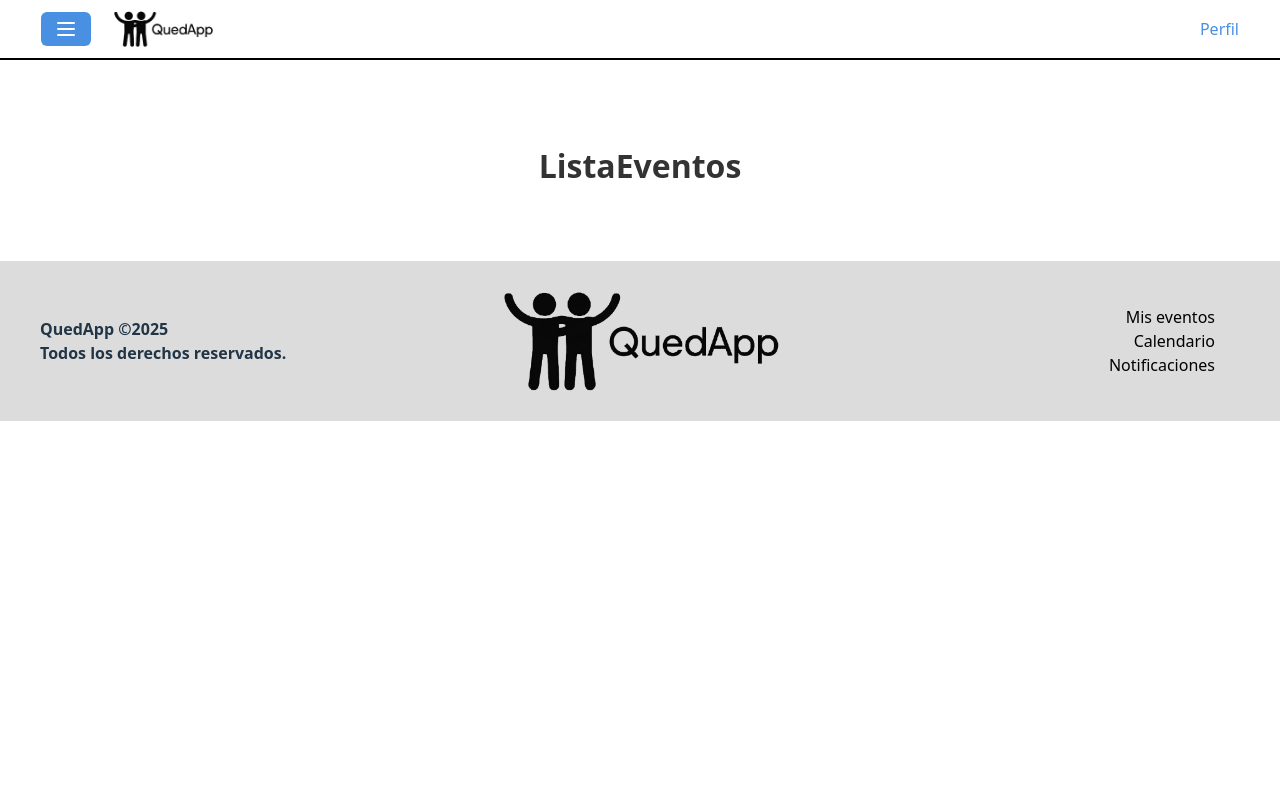
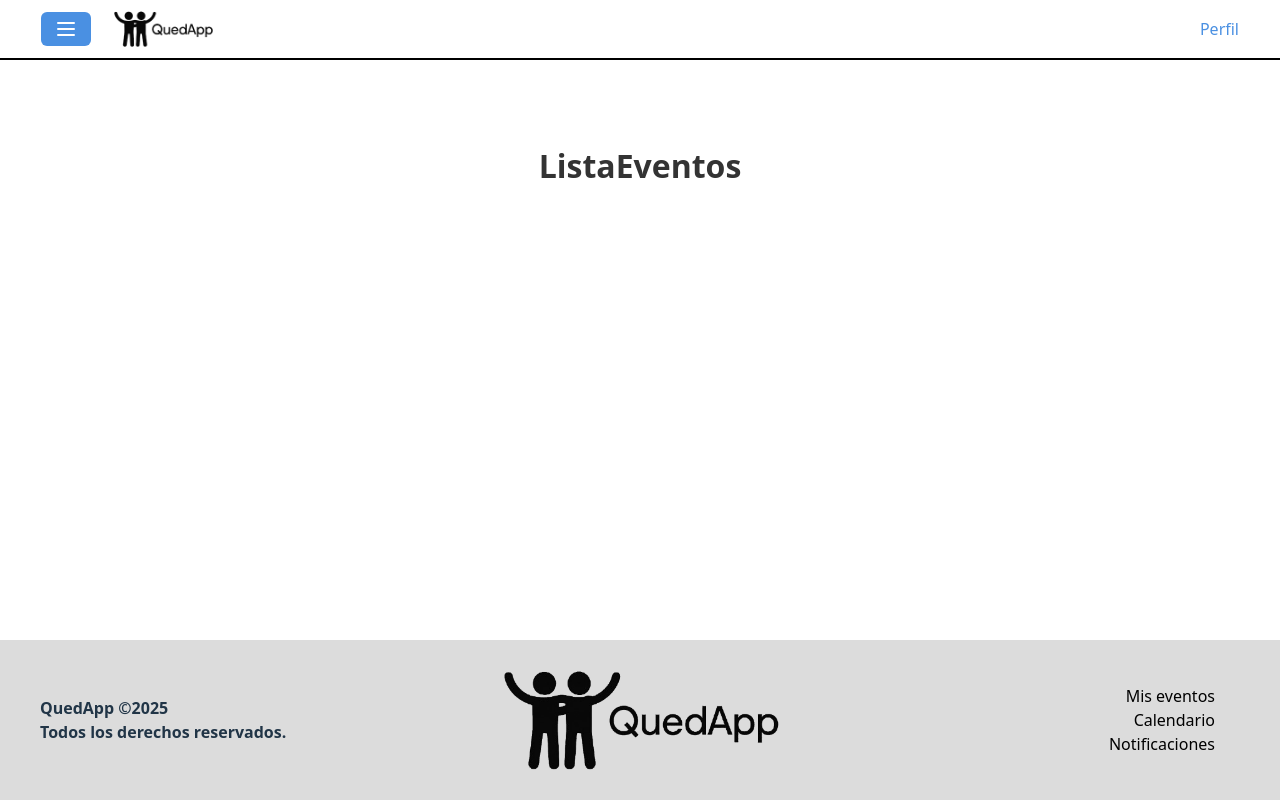
Before and after one commit to Marc-0207/FProject_front, a React (Vite) app: page / in a window 1280 px wide. Built offline with nearby package versions, Linux system fonts and the light colour scheme.

Commit message:
css fixeado

```diff
--- a/src/App.css
+++ b/src/App.css
@@ -1,10 +1,17 @@
 #page-container{
   padding: 50px 200px;
   box-sizing: border-box;
+  height: 100%;
+  flex: 1;
 }
 
+#root {
+  height: 100%;
+  flex: 1;
+  display: flex;
+  flex-direction: column;
+}
 /*
-#root {
   max-width: 1280px;
   margin: 0 auto;
   padding: 2rem;
--- a/src/App.jsx
+++ b/src/App.jsx
@@ -14,11 +14,17 @@ function App() {
 
   return (
     <>
-      {
-        location.pathname == "/welcome" ? <img src={logo} alt="" className='logo-welcome'/> : <Header />
-      }
+      {location.pathname == "/welcome" ||
+      location.pathname == "/login" ||
+      location.pathname == "/register" ? (
+        <div>
+          <img src={logo} alt="" className="logo-welcome" />
+        </div>
+      ) : (
+        <Header />
+      )}
 
-      <div id='page-container'>
+      <div id="page-container">
         <Outlet />
       </div>
       <Footer />
--- a/src/index.css
+++ b/src/index.css
@@ -28,6 +28,9 @@ body {
   min-height: 100vh;
   min-width: 100%;
   position: relative;
+  display: flex;
+  height: 100%;
+  flex-direction: column;
 }
 
 
```
